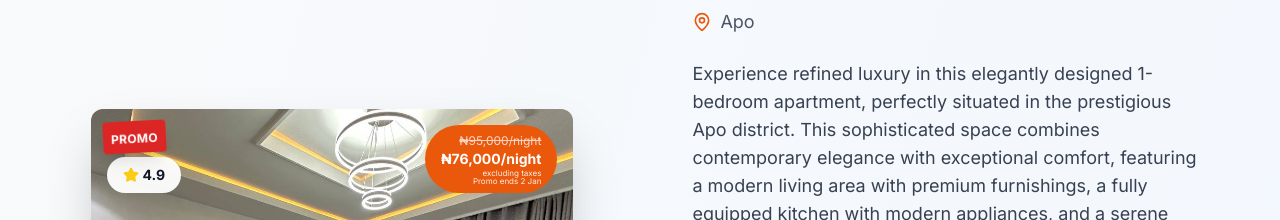
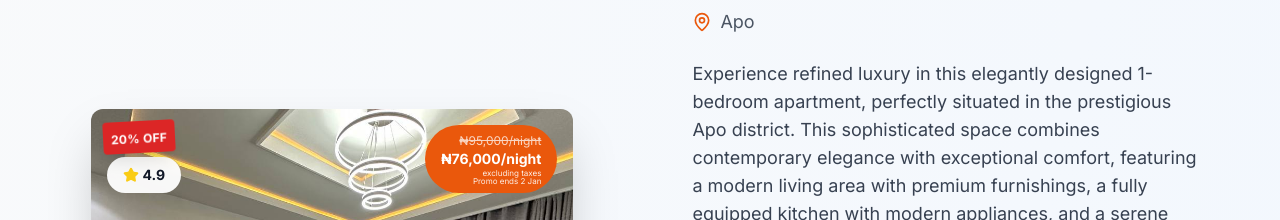
Before and after one commit to VictorWhite90/prestineApartments-upgrade, a React (Vite) app: page /#/apartments in a window 1280 px wide. Shown: the part 840-1060 px from the top of the page. Built offline with nearby package versions, Linux system fonts and the light colour scheme; no server answers; a web font is replaced by a local one.

Commit message:
added exact discount %

```diff
--- a/src/pages/Apartments.jsx
+++ b/src/pages/Apartments.jsx
@@ -151,7 +151,9 @@ export default function Apartments() {
                     {/* Promo Sales Banner */}
                     {apartment.originalPrice && (
                       <div className="absolute top-3 left-3 bg-red-600 text-white px-2 py-1 rounded shadow-lg transform -rotate-3 z-20">
-                        <span className="text-xs font-bold uppercase tracking-wide">Promo</span>
+                        <span className="text-xs font-bold uppercase tracking-wide">
+                          {Math.round(((apartment.originalPrice - apartment.price) / apartment.originalPrice) * 100)}% OFF
+                        </span>
                       </div>
                     )}
 
--- a/src/pages/Home.jsx
+++ b/src/pages/Home.jsx
@@ -422,7 +422,9 @@ export default function Home() {
                     {/* Promo Sales Banner */}
                     {apartment.originalPrice && (
                       <div className="absolute top-3 left-3 bg-red-600 text-white px-2 py-1 rounded shadow-lg transform -rotate-3 z-10">
-                        <span className="text-xs font-bold uppercase tracking-wide">Promo</span>
+                        <span className="text-xs font-bold uppercase tracking-wide">
+                          {Math.round(((apartment.originalPrice - apartment.price) / apartment.originalPrice) * 100)}% OFF
+                        </span>
                       </div>
                     )}
 
```
